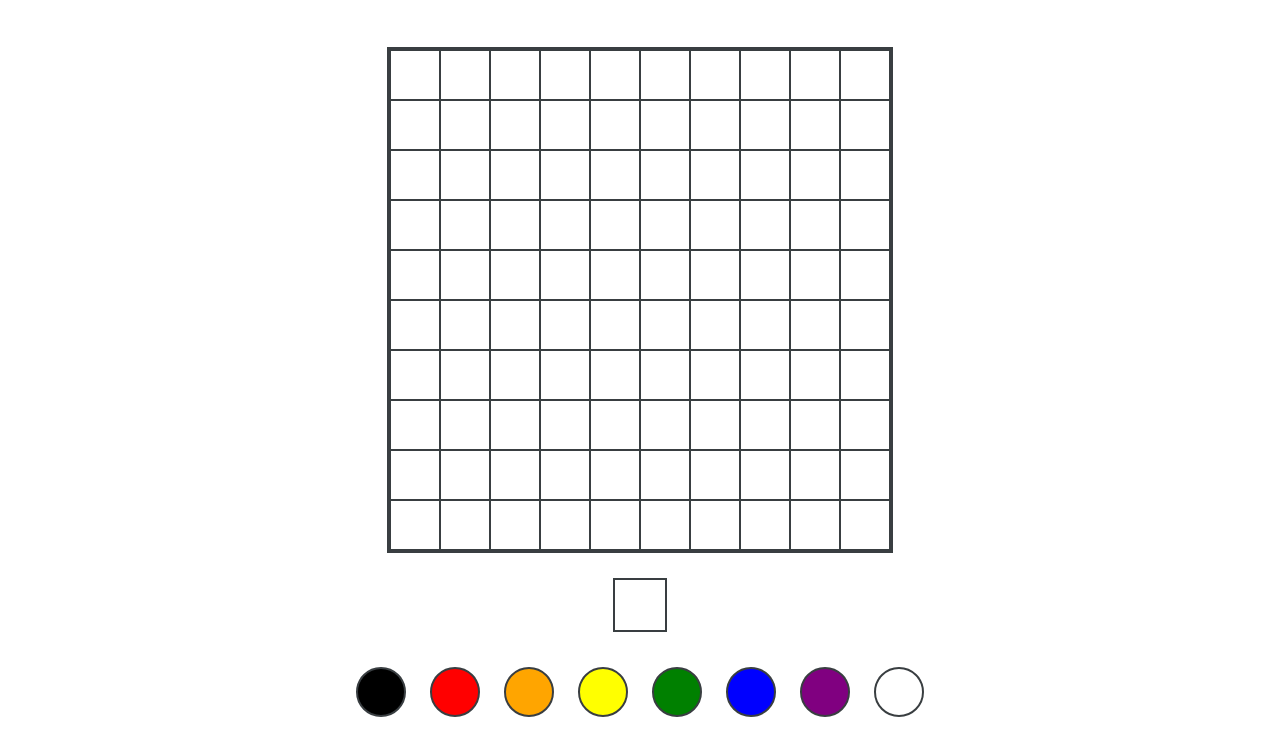
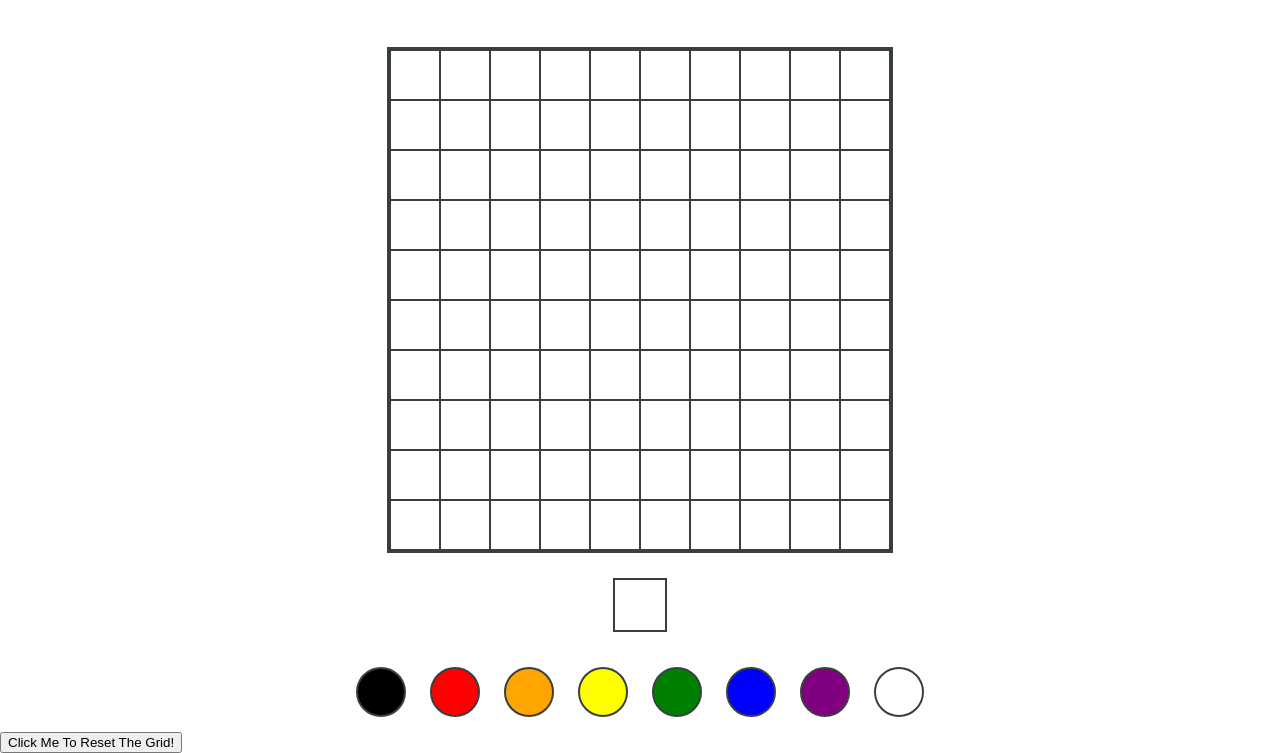
Before and after one commit to 9-5-pursuit/lab-events, a website: page index.html in a window 1280 px wide. Shown: the part 85-838 px from the top of the page. Before the commit the page ends 817 px from the top, so only its background shows below. Drawn offline with Linux system fonts and the light colour scheme.

Commit message:
Added a button tag

```diff
--- a/index.html
+++ b/index.html
@@ -24,5 +24,7 @@
       <div class="color" style="background: purple"></div>
       <div class="color" style="background: white"></div>
     </section>
+
+    <button type="button" class="button">Click Me To Reset The Grid!</button>
   </body>
 </html>
```
